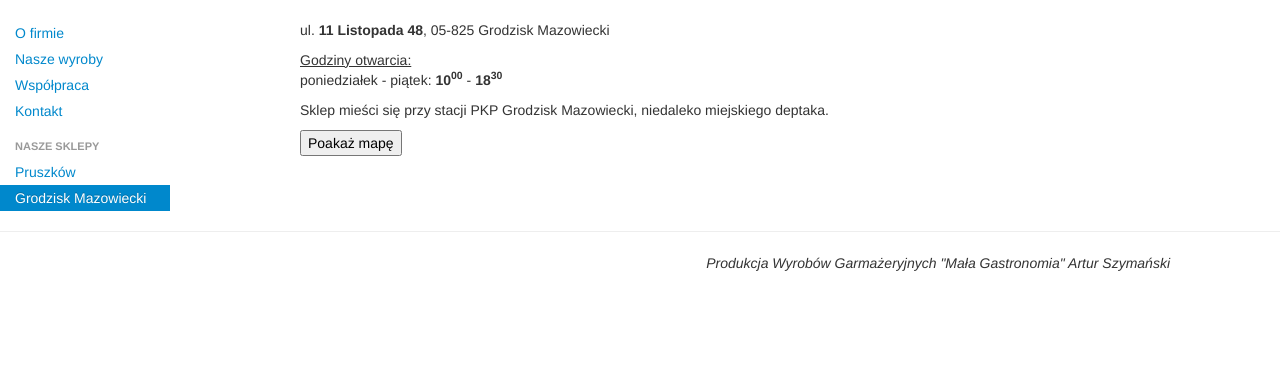
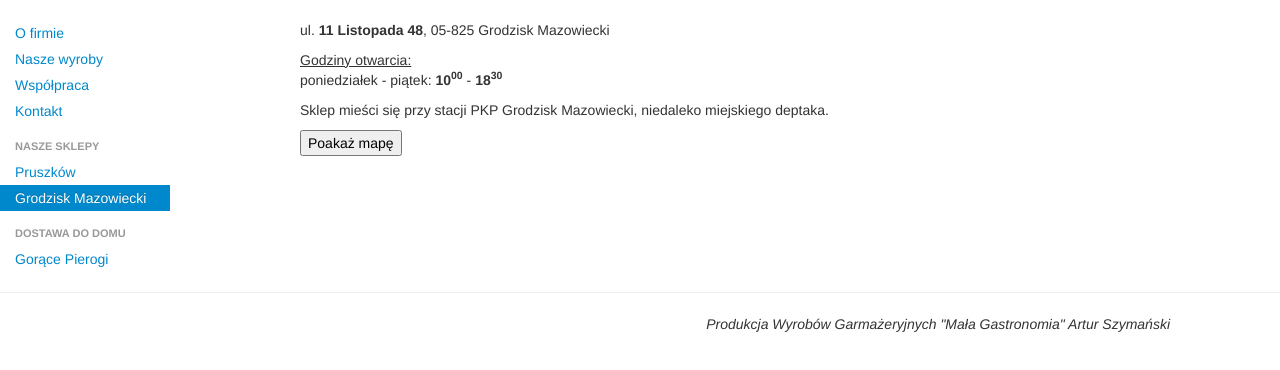
Before and after one commit to pierogiszymanski/pierogiszymanski, a plain HTML site: page grodzisk.html in a window 1280 px wide. Shown: the part 134-504 px from the top of the page. Drawn offline with Linux system fonts and the light colour scheme.

Commit message:
add delivery offer

```diff
--- a/grodzisk.html
+++ b/grodzisk.html
@@ -28,6 +28,8 @@
                 <li class="nav-header">Nasze sklepy</li>
                 <li><a href="pruszkow.html">Pruszków</a></li>
                 <li class="active"><a href="grodzisk.html">Grodzisk Mazowiecki</a></li>
+                <li class="nav-header">Dostawa do domu</li>
+                <li><a href="GoracePierogiDostawa.pdf" target="_blank">Gorące Pierogi</a></li>
             </ul>
         </div>
         <div class="span1"></div>
```
Also changed, not shown: index.html (+2 -0 lines), kontakt.html (+2 -0 lines), pruszkow.html (+2 -0 lines), wspolpraca.html (+2 -0 lines), wyroby.html (+2 -0 lines), 1 other file.
